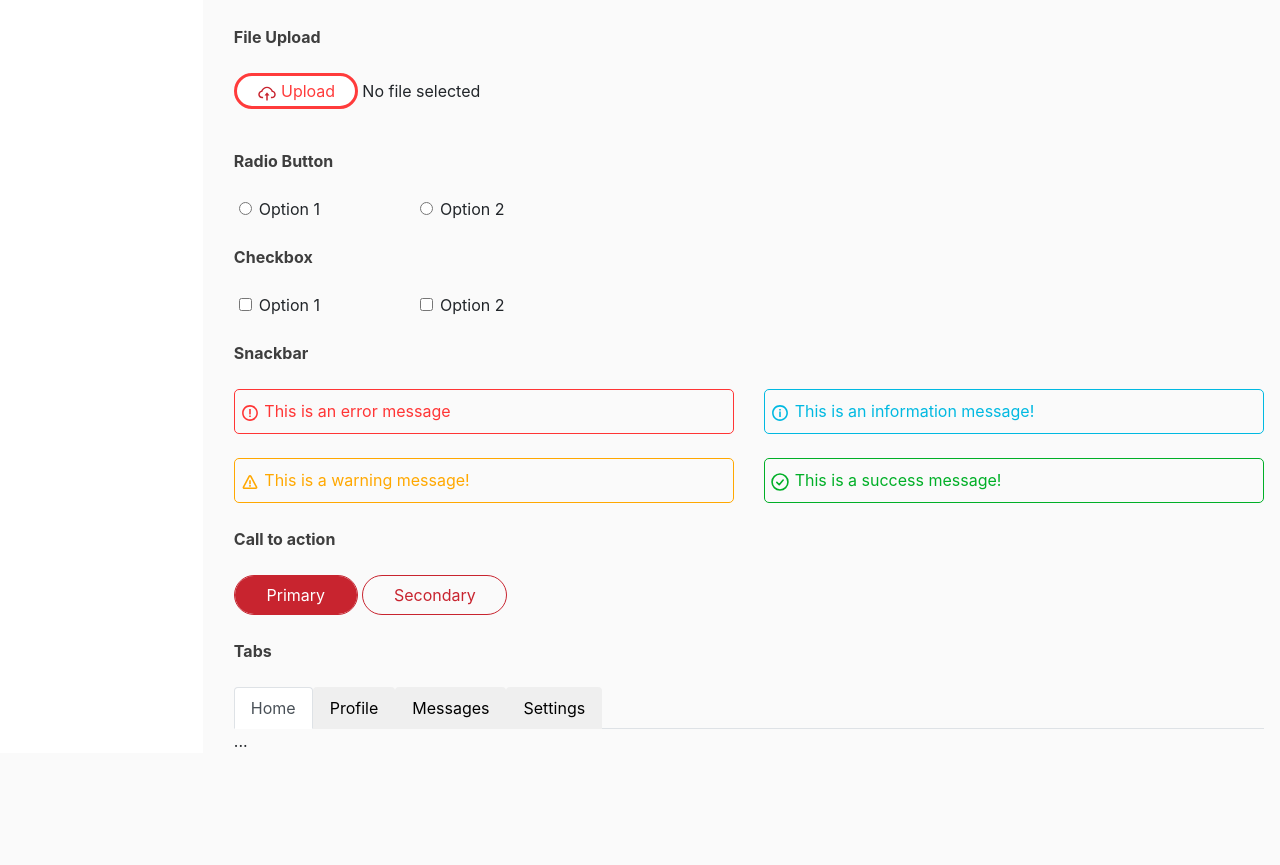
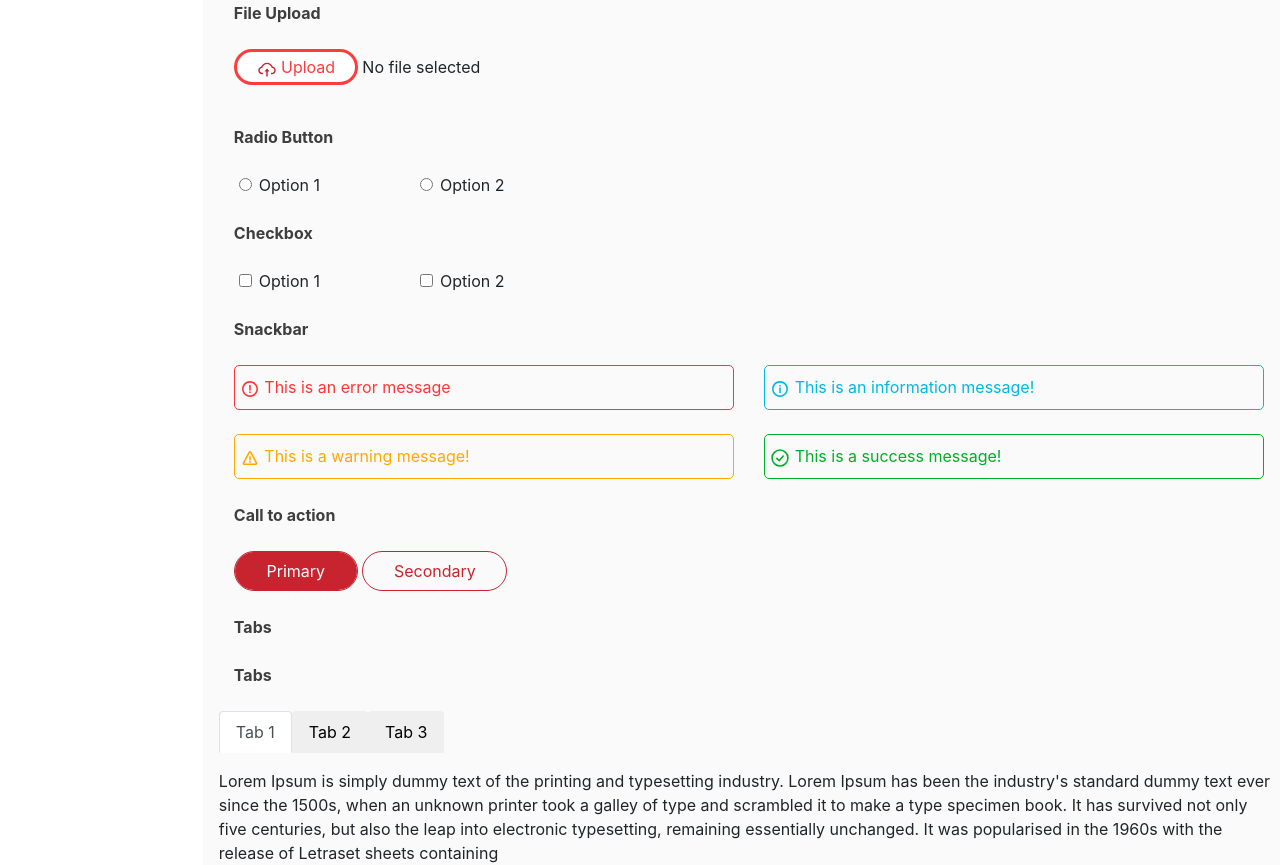
Before and after one commit to harpesh2001/silver-tree, a plain HTML site: page Html Training Assignment/innerpage.html in a window 1280 px wide. Shown: the part 1083-1948 px from the top of the page. Before the commit the page ends 1836 px from the top, so only its background shows below. Drawn offline with Linux system fonts and the light colour scheme.

Commit message:
innerpage.html

```diff
--- a/Html Training Assignment/innerpage.html
+++ b/Html Training Assignment/innerpage.html
@@ -172,8 +172,7 @@
             </div>
 
             <div class="row">
-              <div class="col">
-                <div class="row">
+              <div class="col col-lg-12 clo-md-6 col-sm-12 col-xl-12">
                 <input
                   type="text"
                   class="form-control"
@@ -181,31 +180,24 @@
                   placeholder="Name"
                 />
 
-                  <br />
-                </div>
-
                 <div class="row">
-                  <div class="col">
-                    <div class="row">
+                  <div class="col col-lg-12 clo-md-6 col-sm-12 col-xl-12">
                     <select class="form-control" id="formInput" required>
                       <option selected value="">Dropdown</option>
                       <option>2</option>
                       <option>3</option>
                     </select>
                   </div>
-                  </div>
                   <br />
                 </div>
                 <div class="row">
-                  <div class="col">
-                    <div class="row">
+                  <div class="col col-lg-12 clo-md-6 col-sm-12 col-xl-12">
                     <textarea
                       class="form-control"
                       id="formInput"
                       rows="5"
                       placeholder="Multiple line"
                     ></textarea>
-                    </div>
                   </div>
                 </div>
               </div>
@@ -522,103 +514,85 @@
             <div id="text2"><span>Tabs</span></div>
             <br />
 
-            <!-- Nav tabs -->
-            <ul class="nav nav-tabs" id="myTab" role="tablist">
+            <div id="text2"><span>Tabs</span></div>
+            <br />
+            <div class="row">
+              <ul class="nav nav-tabs mb-3" id="pills-tab" role="tablist">
                 <li class="nav-item" role="presentation">
                   <button
                     class="nav-link active"
-                  id="home-tab"
-                  data-bs-toggle="tab"
-                  data-bs-target="#home"
+                    id="pills-home-tab"
+                    data-bs-toggle="pill"
+                    data-bs-target="#pills-home"
                     type="button"
                     role="tab"
-                  aria-controls="home"
+                    aria-controls="pills-home"
                     aria-selected="true"
                   >
-                  Home
+                    Tab 1
                   </button>
                 </li>
                 <li class="nav-item" role="presentation">
                   <button
                     class="nav-link"
-                  id="profile-tab"
-                  data-bs-toggle="tab"
-                  data-bs-target="#profile"
+                    id="pills-profile-tab"
+                    data-bs-toggle="pill"
+                    data-bs-target="#pills-profile"
                     type="button"
                     role="tab"
-                  aria-controls="profile"
+                    aria-controls="pills-profile"
                     aria-selected="false"
                   >
-                  Profile
+                    Tab 2
                   </button>
                 </li>
                 <li class="nav-item" role="presentation">
                   <button
                     class="nav-link"
-                  id="messages-tab"
-                  data-bs-toggle="tab"
-                  data-bs-target="#messages"
+                    id="pills-contact-tab"
+                    data-bs-toggle="pill"
+                    data-bs-target="#pills-contact"
                     type="button"
                     role="tab"
-                  aria-controls="messages"
+                    aria-controls="pills-contact"
                     aria-selected="false"
                   >
-                  Messages
-                </button>
-              </li>
-              <li class="nav-item" role="presentation">
-                <button
-                  class="nav-link"
-                  id="settings-tab"
-                  data-bs-toggle="tab"
-                  data-bs-target="#settings"
-                  type="button"
-                  role="tab"
-                  aria-controls="settings"
-                  aria-selected="false"
-                >
-                  Settings
+                    Tab 3
                   </button>
                 </li>
               </ul>
-
-            <!-- Tab panes -->
-            <div class="tab-content">
+              <div class="tab-content" id="pills-tabContent">
                 <div
-                class="tab-pane active"
-                id="home"
+                  class="tab-pane fade show active"
+                  id="pills-home"
                   role="tabpanel"
-                aria-labelledby="home-tab"
-                tabindex="0"
+                  aria-labelledby="pills-home-tab"
                 >
-                ...
+                  Lorem Ipsum is simply dummy text of the printing and
+                  typesetting industry. Lorem Ipsum has been the industry's
+                  standard dummy text ever since the 1500s, when an unknown
+                  printer took a galley of type and scrambled it to make a type
+                  specimen book. It has survived not only five centuries, but
+                  also the leap into electronic typesetting, remaining
+                  essentially unchanged. It was popularised in the 1960s with
+                  the release of Letraset sheets containing
                 </div>
                 <div
-                class="tab-pane"
-                id="profile"
+                  class="tab-pane fade"
+                  id="pills-profile"
                   role="tabpanel"
-                aria-labelledby="profile-tab"
-                tabindex="0"
+                  aria-labelledby="pills-profile-tab"
                 >
-                ...
+                  tab 2
                 </div>
                 <div
-                class="tab-pane"
-                id="messages"
+                  class="tab-pane fade"
+                  id="pills-contact"
                   role="tabpanel"
-                aria-labelledby="messages-tab"
-                tabindex="0"
+                  aria-labelledby="pills-contact-tab"
                 >
-                ...
+                  tab 3
                 </div>
-              <div
-                class="tab-pane"
-                id="settings"
-                role="tabpanel"
-                aria-labelledby="settings-tab"
-                tabindex="0"
-              >
-                ...
               </div>
             </div>
           </div>
```
Also changed, not shown: Html Training Assignment/css/innerpageStyle.css (+15 -0 lines). Lines whose indentation alone changed are shown as unchanged.
